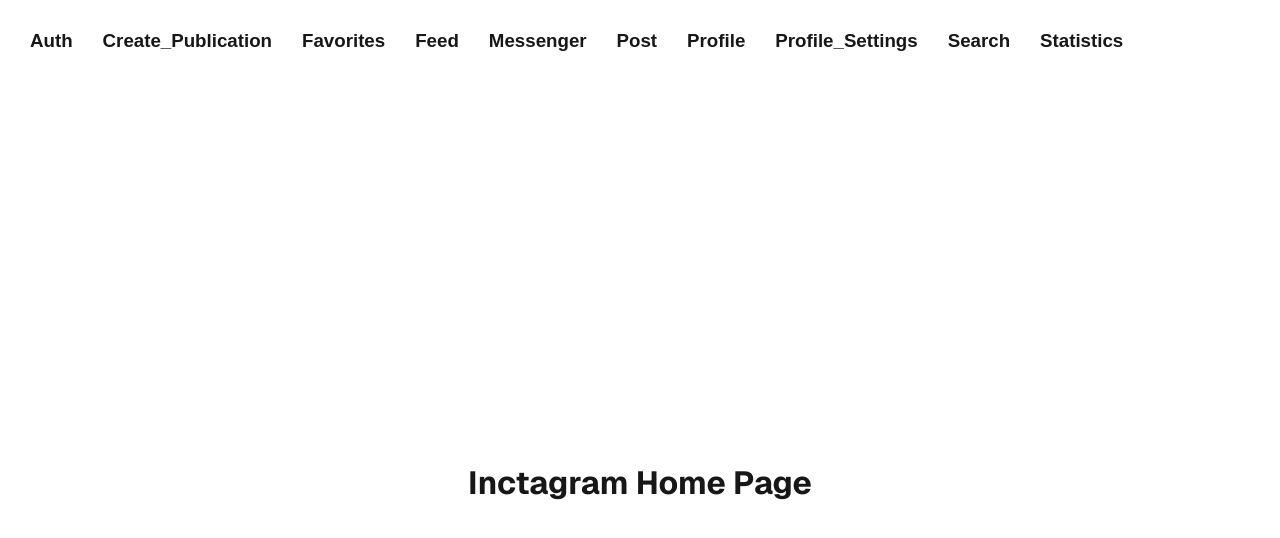
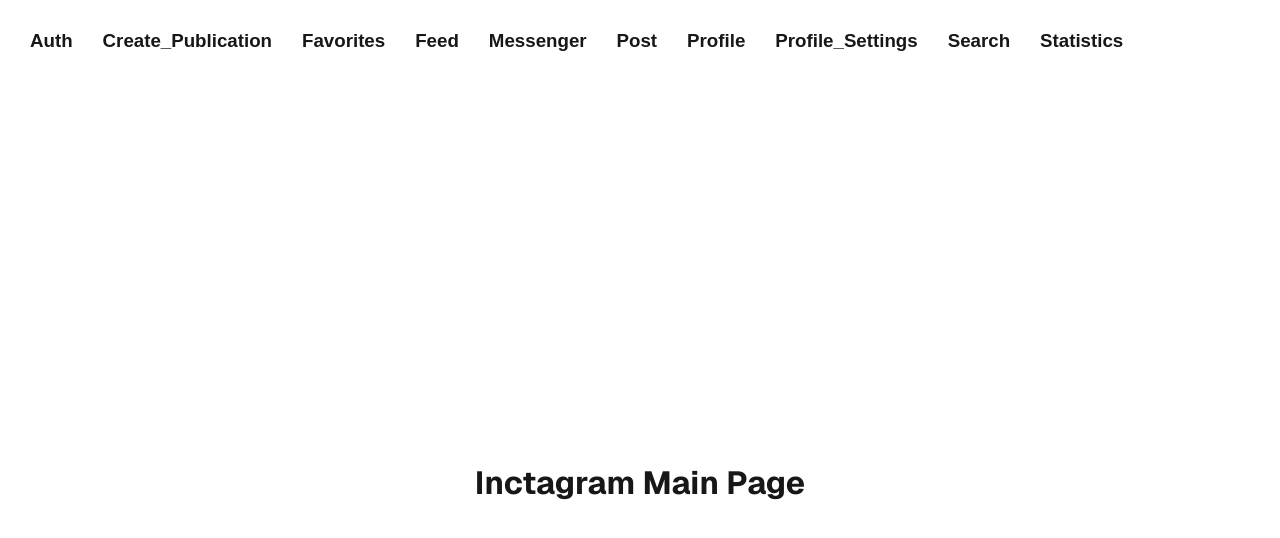
Before and after one commit to braznecstepan/inctagram, a Next.js app: page / in a window 1280 px wide. Shown: the top 538 px of the page. Built offline with nearby package versions, Linux system fonts and the light colour scheme.

Commit message:
change Home page title

```diff
--- a/src/app/page.tsx
+++ b/src/app/page.tsx
@@ -4,7 +4,7 @@
   return (
     <div className={styles.page}>
       <main className={styles.main}>
-        <h1>Inctagram Home Page</h1>
+        <h1>Inctagram Main Page</h1>
       </main>
     </div>
   )
```
